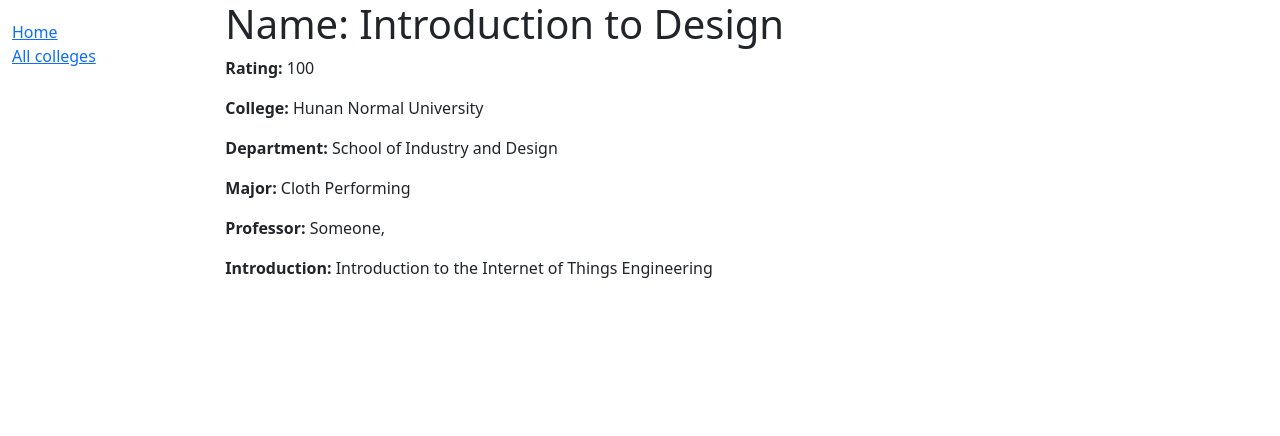
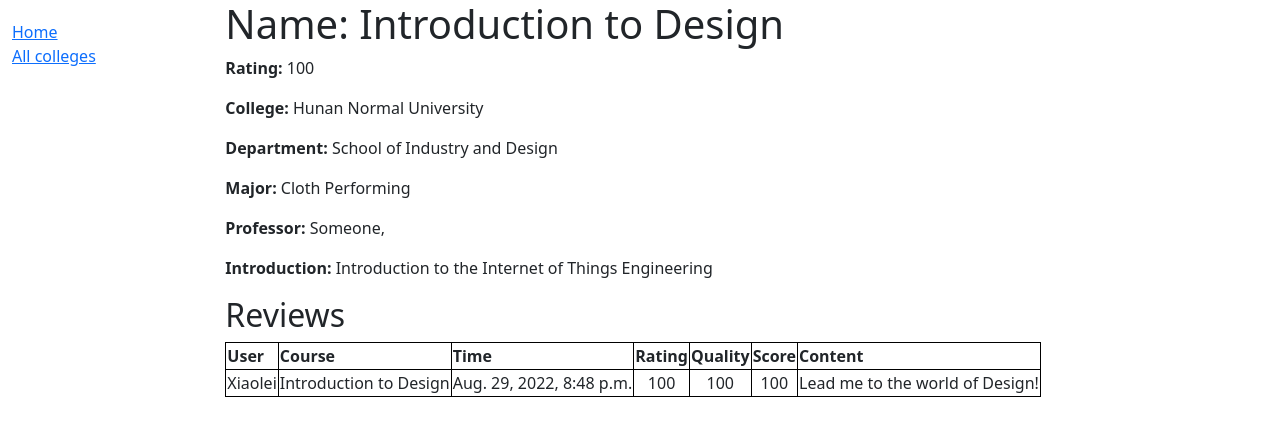
Before and after one commit to HappyWalkers/studentLifeWeb, a Django app: page /course-review/college/1/department/1/major/3/course/2 in a window 1280 px wide. Shown: the top 436 px of the page. Run offline with Django 3.2, Linux system fonts and the light colour scheme; data comes from the database, SQL or seed files in the repository; both versions use the stored data as it was after the commit.

Commit message:
display reviews on the course detail page

```diff
--- a/courseReview/templates/courseReview/course_detail.html
+++ b/courseReview/templates/courseReview/course_detail.html
@@ -2,7 +2,6 @@
 
 {% block content %}
   <h1>Name: {{ course.name }}</h1>
-
   <p><strong>Rating: </strong>{{course.rating}}</p>
   <p><strong>College: </strong>{{course.college.name}}</p>
   <p><strong>Department: </strong>{{course.department.name}}</p>
@@ -13,4 +12,38 @@
     {% endfor %}
   </p>
   <p><strong>Introduction: </strong>{{ course.introduction }}</p>
+
+  <h2>Reviews</h2>
+  {% if view.getReviews %}
+    <table>
+      <thead>
+        <tr>
+          <!-- <th>ID</th> -->
+          <th>User</th>
+          <th>Course</th>
+          <th>Time</th>
+          <th>Rating</th>
+          <th>Quality</th>
+          <th>Score</th>
+          <th>Content</th>
+        </tr>
+      </thead>
+      <tbody>
+        {% for review in view.getReviews %}
+          <tr>
+            <!-- <td>{{review.id}}</td> -->
+            <td>{{review.user}}</td>
+            <td>{{review.course}}</td>
+            <td>{{review.time}}</td>
+            <td>{{review.rating}}</td>
+            <td>{{review.qualityRating}}</td>
+            <td>{{review.score}}</td>
+            <td>{{review.content}}</td>
+          </tr>
+        {% endfor %}
+      </tbody>
+    </table>
+  {% else %}
+    <p>There is no view available.</p>
+  {% endif %}
 {% endblock %}
--- a/courseReview/urls.py
+++ b/courseReview/urls.py
@@ -10,6 +10,7 @@
     path('', views.index, name='index'),
 
     path('college', views.collegeView.as_view(), name='colleges'),
+
     path('college/<int:collegeID>', views.collegeDetailView.as_view(), name='college-detail'),
 
     path('college/<int:collegeID>/department/<int:departmentID>', views.departmentDetailView.as_view(), name='department-detail'),
@@ -18,4 +19,5 @@
 
     path('college/<int:collegeID>/department/<int:departmentID>/major/<int:majorID>/course/<int:courseID>', views.courseDetailView.as_view(), name='course-detail'),
 
+
 ]
--- a/courseReview/views.py
+++ b/courseReview/views.py
@@ -98,3 +98,7 @@
     def getProfessors(self):
         """get all the professors of this particular course"""
         return course.objects.get(id=self.courseID).professor.all()
+
+    def getReviews(self):
+        """get all the reviews of this particular course"""
+        return review.objects.filter(course__id=self.courseID)
--- a/static/styles.css
+++ b/static/styles.css
@@ -3,3 +3,12 @@
     padding: 0;
     list-style: none;
 }
+
+table, th, td {
+    border: 1px solid black;
+    border-collapse: collapse;
+}
+
+td {
+    text-align: center;
+}
```
Also changed, not shown: courseReview/static/styles.css (+9 -0 lines), log.md (+3 -0 lines), db.sqlite3.
